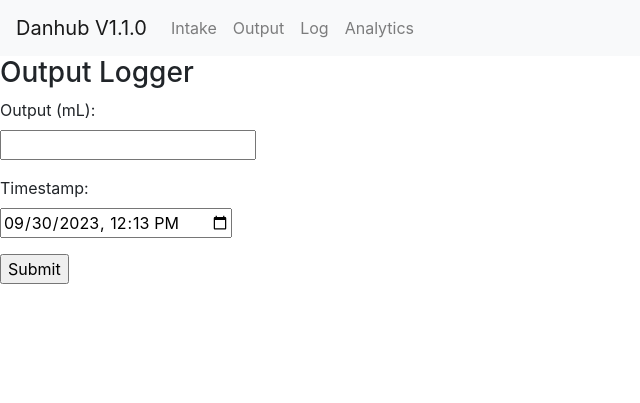
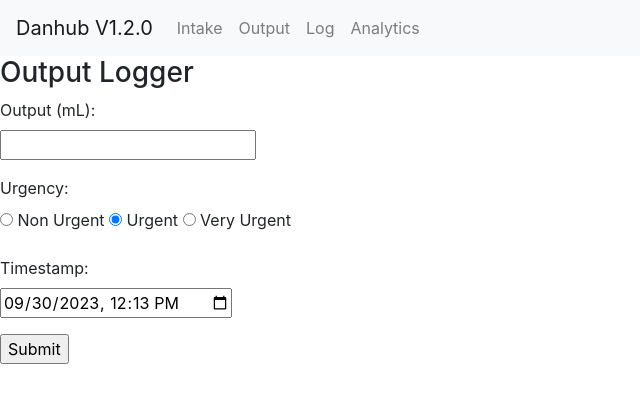
Before and after one commit to billypitman/bladder-monitor-form, a Flask app: page /output in a window 1280 px wide. Shown: the top 403 px of the page, without its empty margins (0-640 px from the left). Run offline with Flask 3, Linux system fonts and the light colour scheme.

Commit message:
Updated HTML for urgency and intake type

```diff
--- a/app/templates/analytics.html
+++ b/app/templates/analytics.html
@@ -2,7 +2,5 @@
 {% block title %}Analytics{% endblock %}
 {% block content %}
 <h3>Work In Progress</h3>
-<iframe width="420" height="315"
-src="https://www.youtube.com/watch?v=SmIR4h6TafA">
-</iframe>
+<iframe width="560" height="315" src="https://www.youtube.com/embed/SmIR4h6TafA" frameborder="0" allowfullscreen></iframe>
 {% endblock %}
--- a/app/templates/base.html
+++ b/app/templates/base.html
@@ -6,7 +6,7 @@
 </head>
 <body>
     <nav class="navbar navbar-expand-lg navbar-light bg-light">
-        <a class="navbar-brand" href="#">Danhub V1.1.0</a>
+        <a class="navbar-brand" href="#">Danhub V1.2.0</a>
         <button class="navbar-toggler" type="button" data-toggle="collapse" data-target="#navbarNav" aria-controls="navbarNav" aria-expanded="false" aria-label="Toggle navigation">
           <span class="navbar-toggler-icon"></span>
         </button>
--- a/app/templates/output.html
+++ b/app/templates/output.html
@@ -3,11 +3,27 @@
 {% block content %}
 <h3>Output Logger</h3>
 <form action="#" method = "post">
+
     <label for="output">Output (mL): </label>
     <p><input type="number" name = "output" min="0" onkeydown="return (event.charCode !=8 && event.charCode ==0 || (event.charCode >= 48 && event.charCode <= 57))"></p>
+
+    <label for="urgency">Urgency:</label>
+    <p>
+        <input type="radio" id="non_urgent" name="urgency" value="non_urgent">
+        <label for="non_urgent">Non Urgent</label>
+
+        <input type="radio" id="urgent" name="urgency" value="urgent" checked>
+        <label for="urgent">Urgent</label>
+
+        <input type="radio" id="very_urgent" name="urgency" value="very_urgent">
+        <label for="very_urgent">Very Urgent</label>
+    </p>
+
     <label for="timestamp">Timestamp:</label>
     <p><input type="datetime-local" id="timestamp" name="timestamp" value="{{current_datetime}}"></p>
+
     <p><input type = "submit" value = "Submit" /></p>
+
 </form>
 
 {% endblock %}
```
Also changed, not shown: app/templates/intake.html (+19 -0 lines).
